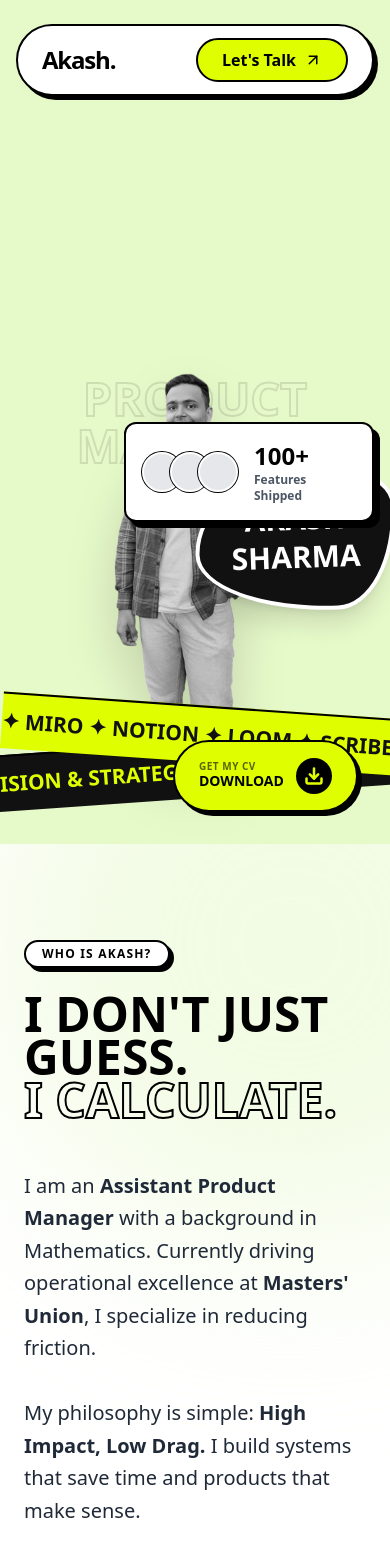
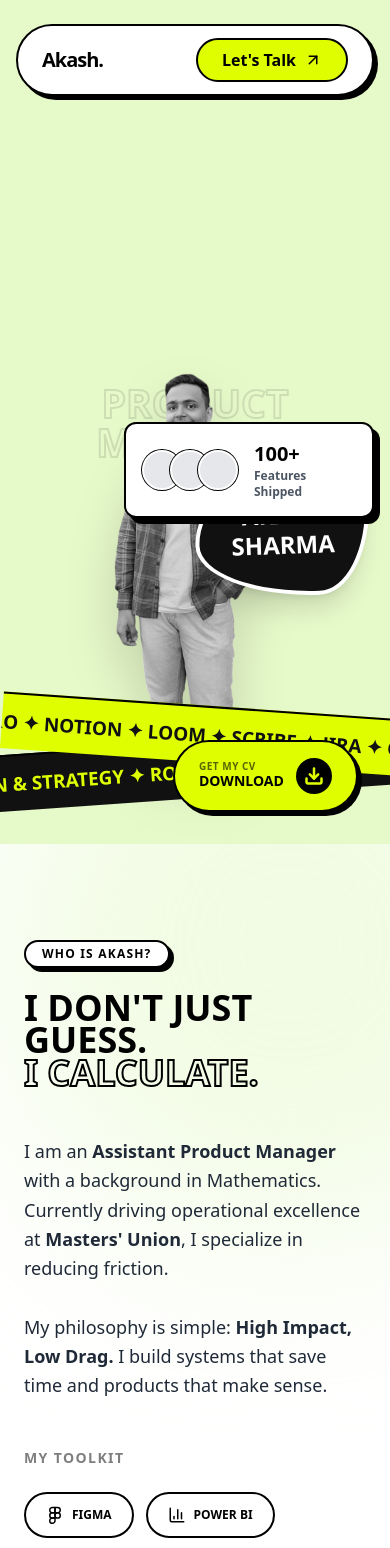
Before and after one commit to AkashSharma19/personal--portfolio, a React (Vite) app: page / in a window 390 px wide. Shown: the top 1548 px of the page. Built offline with nearby package versions, Linux system fonts and the light colour scheme; the HTML template or start-up script is replaced by a standard one.

Commit message:
Reduce font sizes across UI and remove duplicate navbar

```diff
--- a/src/App.jsx
+++ b/src/App.jsx
@@ -11,7 +11,6 @@ import FloatingResumeButton from './components/FloatingResumeButton'
 function App() {
   return (
     <div className="min-h-screen bg-gray-50 dark:bg-gray-900 transition-colors duration-300">
-      <Nav />
       <Hero />
       <About />
       <Projects />
--- a/src/components/About.jsx
+++ b/src/components/About.jsx
@@ -17,7 +17,7 @@ const AwardCard = () => (
       <div className="inline-flex items-center gap-2 bg-black text-[#DFFF00] px-3 py-1 rounded-full text-xs font-bold uppercase tracking-widest mb-4">
         <Trophy size={14} /> Recognition
       </div>
-      <h3 className="text-3xl md:text-4xl font-black uppercase leading-none mb-2">
+      <h3 className="text-2xl md:text-3xl font-black uppercase leading-none mb-2">
         Director's <br/> Award
       </h3>
       <p className="font-bold text-black/80">Received 2x for Innovation.</p>
@@ -49,7 +49,7 @@ const StatCard = ({ icon: Icon, value, label, color = "bg-white" }) => (
       <Icon size={24} />
       <span className="text-xs font-black uppercase tracking-widest">{label}</span>
     </div>
-    <div className="text-5xl font-black tracking-tighter">{value}</div>
+    <div className="text-4xl font-black tracking-tighter">{value}</div>
   </motion.div>
 );
 
@@ -87,7 +87,7 @@ export default function AboutSection() {
               <div className="inline-block border-2 border-black px-4 py-1 rounded-full text-xs font-black uppercase tracking-widest bg-white mb-6 shadow-[4px_4px_0px_0px_#000]">
                 Who is Akash?
               </div>
-              <h2 className="text-5xl md:text-7xl font-black uppercase leading-[0.9]">
+              <h2 className="text-4xl md:text-6xl font-black uppercase leading-[0.9]">
                 I Don't Just Guess. <br/>
                 <span className="text-transparent" style={{ WebkitTextStroke: '2px black' }}>I Calculate.</span>
               </h2>
@@ -99,7 +99,7 @@ export default function AboutSection() {
               whileInView={{ opacity: 1 }}
               viewport={{ once: true }}
               transition={{ delay: 0.2 }}
-              className="text-xl leading-relaxed font-medium text-gray-800"
+              className="text-lg leading-relaxed font-medium text-gray-800"
             >
               I am an <b>Assistant Product Manager</b> with a background in Mathematics. Currently driving operational excellence at <b>Masters' Union</b>, I specialize in reducing friction.
               <br/><br/>
@@ -120,7 +120,7 @@ export default function AboutSection() {
                     className="flex items-center gap-2 px-5 py-3 border-2 border-black rounded-full bg-white hover:bg-[#E6F9C9] transition-colors cursor-default"
                   >
                     <skill.icon size={18} />
-                    <span className="font-bold text-sm uppercase">{skill.name}</span>
+                    <span className="font-bold text-xs uppercase">{skill.name}</span>
                   </motion.div>
                 ))}
               </div>
--- a/src/components/Experience.jsx
+++ b/src/components/Experience.jsx
@@ -149,7 +149,7 @@ const InfoCard = ({ item, onClick }) => {
 
       {/* Content */}
       <div>
-        <h3 className="text-xl font-black font-sans leading-tight mb-1">{item.company}</h3>
+        <h3 className="text-lg font-black font-sans leading-tight mb-1">{item.company}</h3>
         <p className="font-bold text-sm opacity-80 mb-3">{item.role}</p>
         <p className="text-sm font-medium leading-relaxed opacity-70">
           {item.desc}
@@ -183,7 +183,7 @@ export default function ExperienceSection() {
             <span className="text-[#65a30d] font-bold tracking-wider uppercase text-sm mb-2 block">
               Working Experience
             </span>
-            <h2 className="text-4xl md:text-5xl font-black leading-tight max-w-xl">
+            <h2 className="text-3xl md:text-4xl font-black leading-tight max-w-xl">
               We Provide 5 Years Experience For Service.
             </h2>
           </div>
@@ -280,9 +280,9 @@ export default function ExperienceSection() {
                       <div className="inline-block px-3 py-1 bg-[#DFFF00] border-2 border-black rounded-lg text-xs font-bold uppercase tracking-widest mb-3">
                         {selectedItem.type}
                       </div>
-                      <h2 className="text-4xl font-black uppercase leading-none mb-2">{selectedItem.company}</h2>
-                      <p className="text-2xl font-bold opacity-80 mb-4">{selectedItem.role}</p>
-                      <p className="text-lg text-gray-600 leading-relaxed max-w-2xl">
+                      <h2 className="text-3xl font-black uppercase leading-none mb-2">{selectedItem.company}</h2>
+                      <p className="text-xl font-bold opacity-80 mb-4">{selectedItem.role}</p>
+                      <p className="text-base text-gray-600 leading-relaxed max-w-2xl">
                         {selectedItem.desc}
                       </p>
                     </div>
@@ -291,7 +291,7 @@ export default function ExperienceSection() {
                   {/* Achievements */}
                   {selectedItem.achievements && (
                     <div className="mb-10">
-                      <h3 className="flex items-center gap-2 text-lg font-bold uppercase mb-4">
+                      <h3 className="flex items-center gap-2 text-base font-bold uppercase mb-4">
                         Key Achievements
                       </h3>
                       <ul className="space-y-3">
--- a/src/components/Footer.jsx
+++ b/src/components/Footer.jsx
@@ -39,7 +39,7 @@ export default function Footer() {
           </div>
 
           {/* Headline */}
-          <h2 className="text-4xl md:text-6xl font-black leading-tight mb-8">
+          <h2 className="text-3xl md:text-5xl font-black leading-tight mb-8">
             Let's Work <br />
             <span className="text-transparent bg-clip-text bg-gradient-to-r from-[#DFFF00] to-white">
               Together.
@@ -50,21 +50,21 @@ export default function Footer() {
           <div className="space-y-6 mb-12">
              <div className="flex flex-col gap-1">
                <label className="text-xs font-bold text-gray-500 uppercase">Email Me</label>
-               <a href="mailto:sharmaakash4299@gmail.com" className="text-lg md:text-xl font-bold hover:text-[#DFFF00] transition-colors flex items-center gap-3">
+               <a href="mailto:sharmaakash4299@gmail.com" className="text-base md:text-lg font-bold hover:text-[#DFFF00] transition-colors flex items-center gap-3">
                  <FiMail size={24} className="text-[#DFFF00]" /> sharmaakash4299@gmail.com
                </a>
              </div>
 
              <div className="flex flex-col gap-1">
                <label className="text-xs font-bold text-gray-500 uppercase">Call Me</label>
-               <a href="tel:+918171846361" className="text-lg md:text-xl font-bold hover:text-[#DFFF00] transition-colors flex items-center gap-3">
+               <a href="tel:+918171846361" className="text-base md:text-lg font-bold hover:text-[#DFFF00] transition-colors flex items-center gap-3">
                  <FiPhone size={24} className="text-[#DFFF00]" /> +91 8171846361
                </a>
              </div>
 
              <div className="flex flex-col gap-1">
                <label className="text-xs font-bold text-gray-500 uppercase">Location</label>
-               <p className="text-lg md:text-xl font-bold flex items-center gap-3">
+               <p className="text-base md:text-lg font-bold flex items-center gap-3">
                  <FiMapPin size={24} className="text-[#DFFF00]" /> Gurugram, India
                </p>
              </div>
@@ -91,7 +91,7 @@ export default function Footer() {
 
            {/* Form Container */}
            <div className="bg-[#1A1A1A] p-6 rounded-2xl border border-white/10 shadow-2xl relative z-10">
-             <h3 className="text-xl font-bold mb-6">Input Form</h3>
+             <h3 className="text-lg font-bold mb-6">Input Form</h3>
 
              <form className="space-y-4">
                {/* Name Row */}
--- a/src/components/Hero.jsx
+++ b/src/components/Hero.jsx
@@ -14,7 +14,7 @@ const Navbar = () => (
     className="fixed top-6 left-0 right-0 z-50 flex justify-center px-4"
   >
     <div className="flex items-center justify-between bg-white border-2 border-black px-6 py-3 rounded-full shadow-[4px_4px_0px_0px_rgba(0,0,0,1)] w-full max-w-4xl">
-      <div className="text-2xl font-black font-sans tracking-tighter">Akash.</div>
+      <div className="text-xl font-black font-sans tracking-tighter">Akash.</div>
 
       <div className="hidden md:flex gap-8 font-medium">
         {[
@@ -74,7 +74,7 @@ const Marquee = () => (
       <motion.div
         animate={{ x: [0, -2000] }}
         transition={{ repeat: Infinity, duration: 30, ease: "linear" }}
-        className="flex gap-8 text-xl font-black uppercase"
+        className="flex gap-8 text-lg font-black uppercase"
       >
         {[...Array(6)].map((_, i) => (
           <span key={i} className="flex items-center gap-8">
@@ -89,7 +89,7 @@ const Marquee = () => (
       <motion.div
         animate={{ x: [0, -2000] }}
         transition={{ repeat: Infinity, duration: 25, ease: "linear" }}
-        className="flex gap-8 text-xl font-black uppercase"
+        className="flex gap-8 text-lg font-black uppercase"
       >
         {[...Array(6)].map((_, i) => (
           <span key={i} className="flex items-center gap-8">
@@ -113,7 +113,7 @@ export default function HeroSection() {
 
         {/* Layer 1: Background Massive Text */}
         <div className="absolute top-1/2 left-1/2 -translate-x-1/2 -translate-y-1/2 w-full text-center z-0 select-none pointer-events-none">
-          <h1 className="text-[12vw] leading-none font-black text-transparent" style={{ WebkitTextStroke: '2px black', opacity: 0.1 }}>
+          <h1 className="text-[10vw] leading-none font-black text-transparent" style={{ WebkitTextStroke: '2px black', opacity: 0.1 }}>
             PRODUCT
             <br />
             MANAGER
@@ -144,7 +144,7 @@ export default function HeroSection() {
           style={{ borderRadius: '60% 40% 30% 70% / 60% 30% 70% 40%' }}
         >
           <div className="text-center">
-            <h2 className="text-3xl md:text-5xl font-black leading-tight">AKASH<br/>SHARMA</h2>
+            <h2 className="text-2xl md:text-4xl font-black leading-tight">AKASH<br/>SHARMA</h2>
           </div>
         </motion.div>
 
@@ -177,7 +177,7 @@ export default function HeroSection() {
              ))}
           </div>
           <div>
-            <div className="text-2xl font-black">100+</div>
+            <div className="text-xl font-black">100+</div>
             <div className="text-xs font-bold text-gray-600">Features Shipped</div>
           </div>
         </motion.div>
--- a/src/components/Projects.jsx
+++ b/src/components/Projects.jsx
@@ -115,8 +115,8 @@ const ProjectModal = ({ project, onClose, allProjects, onSelectProject }) => {
               <div className="inline-block px-3 py-1 bg-[#DFFF00] border-2 border-black rounded-lg text-xs font-bold uppercase tracking-widest mb-3">
                 {project.category}
               </div>
-              <h2 className="text-4xl font-black uppercase leading-none mb-4">{project.title}</h2>
-              <p className="text-lg text-gray-600 leading-relaxed max-w-2xl">
+              <h2 className="text-3xl font-black uppercase leading-none mb-4">{project.title}</h2>
+              <p className="text-base text-gray-600 leading-relaxed max-w-2xl">
                 {project.longDescription}
               </p>
             </div>
@@ -134,7 +134,7 @@ const ProjectModal = ({ project, onClose, allProjects, onSelectProject }) => {
 
           {/* Tech Stack Tags */}
           <div className="mb-10">
-            <h3 className="flex items-center gap-2 text-lg font-bold uppercase mb-4">
+            <h3 className="flex items-center gap-2 text-base font-bold uppercase mb-4">
               <Code size={20} /> Tech Stack
             </h3>
             <div className="flex flex-wrap gap-3">
@@ -148,7 +148,7 @@ const ProjectModal = ({ project, onClose, allProjects, onSelectProject }) => {
 
           {/* Gallery Grid */}
           <div>
-            <h3 className="flex items-center gap-2 text-lg font-bold uppercase mb-4">
+            <h3 className="flex items-center gap-2 text-base font-bold uppercase mb-4">
               <Layers size={20} /> Gallery
             </h3>
             <div className="grid grid-cols-1 md:grid-cols-2 gap-4">
@@ -187,7 +187,7 @@ export default function ProjectsSection() {
           <span className="text-[#65a30d] font-bold tracking-wider uppercase text-sm mb-2 block">
             Work Projects
           </span>
-          <h2 className="text-4xl md:text-6xl font-black text-black capitalize leading-tight">
+          <h2 className="text-3xl md:text-5xl font-black text-black capitalize leading-tight">
             We Are Creating Something <br />
             <span className="relative inline-block">
                Different Layout
@@ -220,7 +220,7 @@ export default function ProjectsSection() {
               <div className="absolute bottom-6 left-6 right-6">
                 <div className={`flex items-center justify-between p-4 rounded-xl border-2 border-black transition-colors duration-300 ${project.theme === 'highlight' ? 'bg-[#DFFF00]' : 'bg-white'}`}>
                   <div>
-                    <h3 className="font-bold text-lg leading-tight font-sans">{project.title}</h3>
+                    <h3 className="font-bold text-base leading-tight font-sans">{project.title}</h3>
                     <p className="text-xs font-semibold uppercase tracking-wider opacity-60 mt-1">{project.category}</p>
                   </div>
                   <div className={`w-10 h-10 rounded-full border-2 border-black flex items-center justify-center transition-transform group-hover:rotate-45 ${project.theme === 'highlight' ? 'bg-black text-[#DFFF00]' : 'bg-[#DFFF00] text-black'}`}>
--- a/src/components/Skills.jsx
+++ b/src/components/Skills.jsx
@@ -25,7 +25,7 @@ const Skills = () => {
   return (
     <section id="skills" ref={skillsRef} className="section-padding bg-white dark:bg-gray-800">
       <div className="container-max">
-        <h2 className="text-3xl md:text-4xl font-bold text-center text-gray-900 dark:text-white mb-12">Skills & Toolkit</h2>
+        <h2 className="text-2xl md:text-3xl font-bold text-center text-gray-900 dark:text-white mb-12">Skills & Toolkit</h2>
         <div className="grid md:grid-cols-2 lg:grid-cols-4 gap-6">
           {Object.entries(skills).map(([category, data]) => {
             const Icon = data.icon
```
